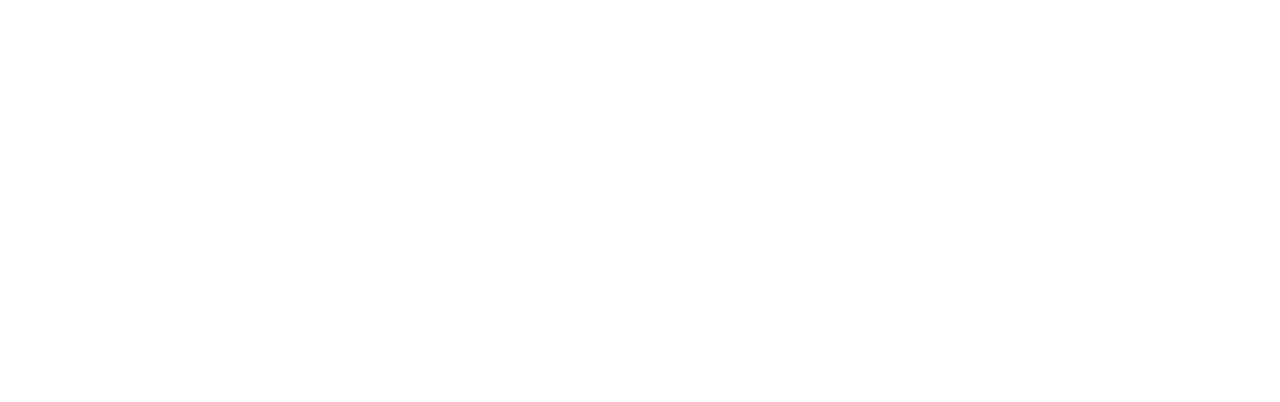
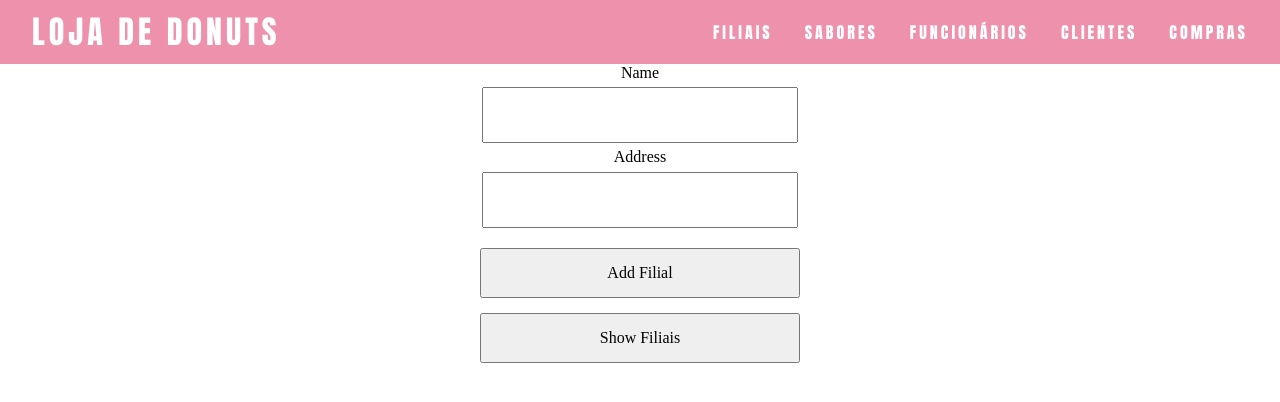
Before and after one commit to gsutavo-f/donut-factory, a React (Vite) app in the folder client/: page /filial in a window 1280 px wide. Before the commit this address had no page. Shown: the top 402 px of the page. Built offline with nearby package versions, Linux system fonts and the light colour scheme.

Commit message:
criado formulario de filial

```diff
--- /dev/null
+++ b/client/src/components/FilialForm/FilialForm.css
@@ -0,0 +1,51 @@
+.App {
+    display: flex;
+    flex-direction: column;
+    justify-content: center;
+  }
+
+  .information {
+    display: flex;
+    flex-direction: column;
+    width: 100%;
+    align-items: center;
+  }
+
+  .information input {
+    width: 300px;
+    height: 50px;
+    font-size: 20px;
+    padding-left: 10px;
+    margin: 5px;
+  }
+
+  button {
+    width: 320px;
+    height: 50px;
+    margin-top: 15px;
+  }
+
+  button:hover {
+    cursor: pointer;
+  }
+
+  .filiais {
+    display: flex;
+    flex-direction: column;
+    align-items: center;
+    width: 100%;
+  }
+
+  .filial {
+    width: 700px;
+    height: auto;
+    border: 1px solid black;
+    font-family: 'Courier New', Courier, monospace;
+    margin: 10px;
+    display: flex;
+    padding: 10px;
+  }
+
+  .filial h3 {
+    margin: 20px;
+  }
--- /dev/null
+++ b/client/src/components/FilialForm/index.tsx
@@ -0,0 +1,65 @@
+import { useState } from 'react';
+import 'normalize.css';
+import './FilialForm.css';
+import Axios from 'axios';
+
+interface Filial {
+  nome: string,
+  endereco: string
+}
+
+function FuncionarioForm() {
+  const [name, setName] = useState("");
+  const [address, setAddress] = useState("");
+
+  const [filialList, setFilialList] = useState<Filial[]>([]);
+
+  const addFilial = () => {
+    Axios.post('http://localhost:3001/filial/create', {
+      name: name,
+      address: address
+    }).then(() => {
+      console.log("sucess");
+    });
+  };
+
+  const getFiliais = () => {
+    Axios.get('http://localhost:3001/filial/list').then((response) => {
+        setFilialList(response.data);
+    });
+  };
+
+  return (
+    <div className="App">
+      <div className="information">
+        <label>Name</label>
+        <input
+          type="text"
+          onChange={(event) => {
+            setName(event.target.value);
+          }} />
+        <label>Address</label>
+        <input
+          type="text"
+          onChange={(event) => {
+            setAddress(event.target.value);
+          }} />
+        <button onClick={addFilial}>Add Filial</button>
+      </div>
+      <div className="filiais">
+        <button onClick={getFiliais}>Show Filiais</button>
+
+        {filialList.map((val, key) => {
+          return (
+            <div className="filial"key={key}>
+              <h3>Name: {val.nome}</h3>
+              <h3>Filial: {val.endereco}</h3>
+            </div>
+          );
+        })}
+      </div>
+    </div>
+  )
+}
+
+export default FuncionarioForm
--- a/client/src/components/FuncionarioForm/index.tsx
+++ b/client/src/components/FuncionarioForm/index.tsx
@@ -78,7 +78,7 @@ function FuncionarioForm() {
 
         {employeeList.map((val, key) => {
           return (
-            <div className="employee">
+            <div className="employee" key={key}>
               <h3>Name: {val.nome}</h3>
               <h3>Document: {val.cpf}</h3>
               <h3>Position: {val.cargo}</h3>
--- a/client/src/main.tsx
+++ b/client/src/main.tsx
@@ -7,6 +7,7 @@ import {
   Route,
 } from "react-router-dom";
 import Funcionario from './pages/Funcionario';
+import Filial from './pages/Filial';
 
 ReactDOM.createRoot(document.getElementById('root')!).render(
   <React.StrictMode>
@@ -14,6 +15,7 @@ ReactDOM.createRoot(document.getElementById('root')!).render(
       <Routes>
         <Route path="/" element={<App />} />
         <Route path="/funcionario" element={<Funcionario />} />
+        <Route path="/filial" element={<Filial />} />
       </Routes>
     </BrowserRouter>
   </React.StrictMode>
--- /dev/null
+++ b/client/src/pages/Filial.tsx
@@ -0,0 +1,11 @@
+import Cabeca from "../components/Cabeca";
+import FilialForm from "../components/FilialForm";
+
+export default function () {
+    return (
+        <>
+            <Cabeca />
+            <FilialForm />
+        </>
+    );
+}
```
Also changed, not shown: 1 other file (tests, documents, lock files or other folders).
